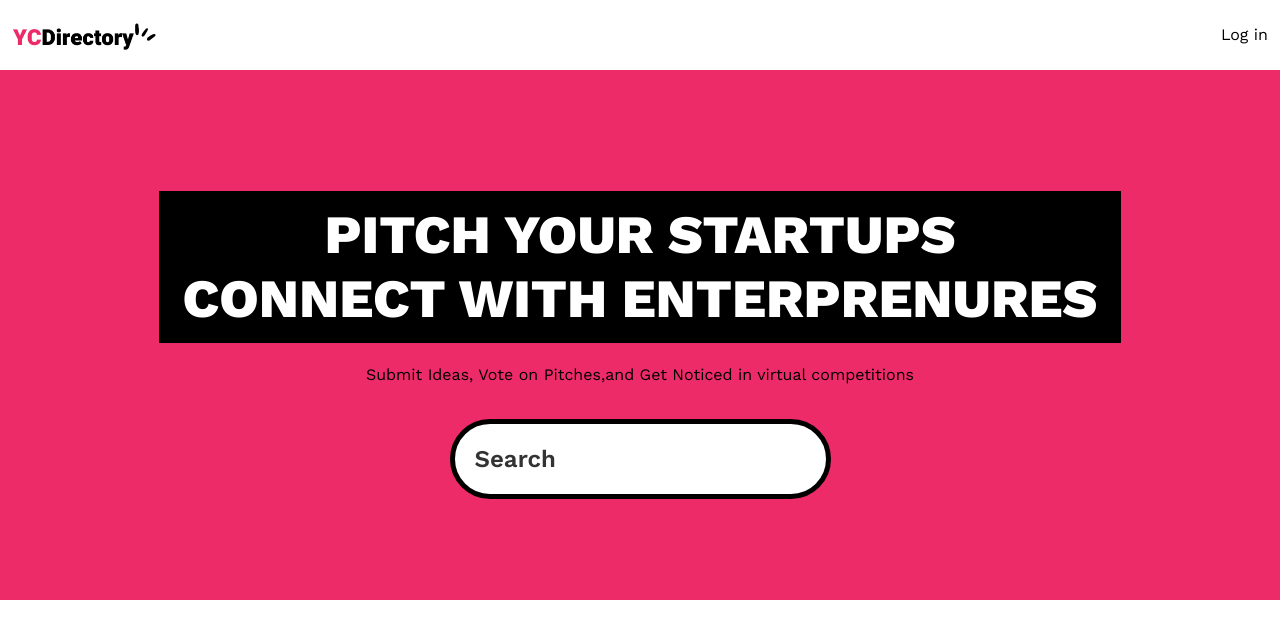
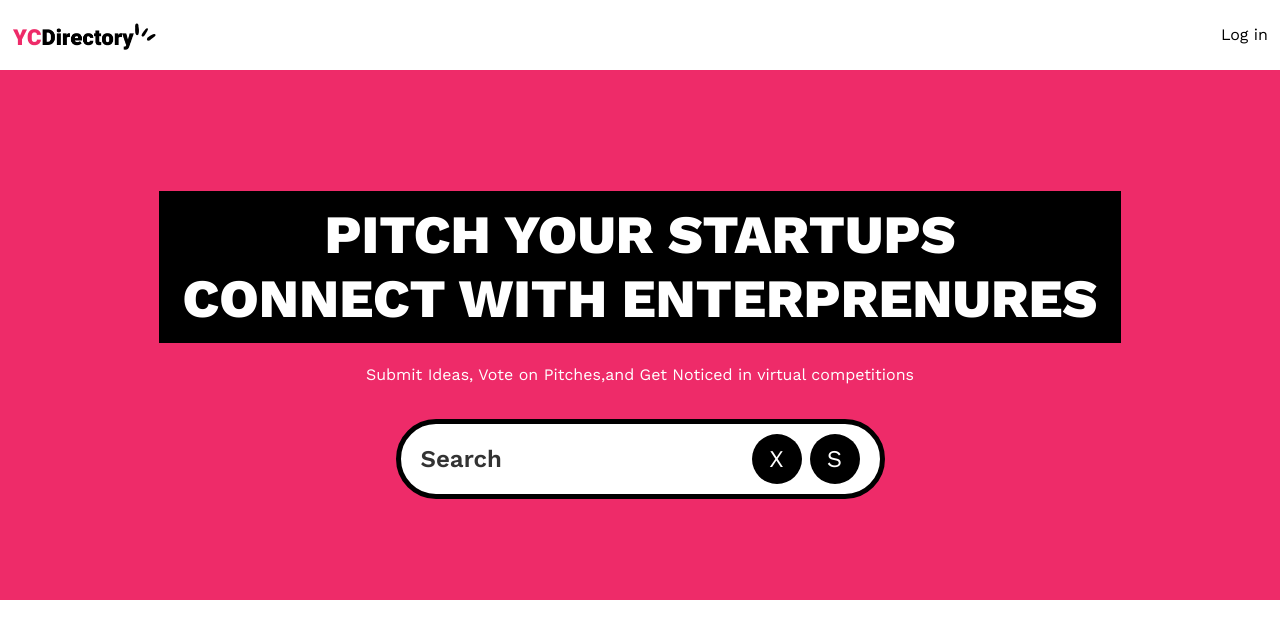
Before and after one commit to alantomanu/yc_directory, a Next.js app in the folder yc_app/: page / in a window 1280 px wide. Shown: the top 638 px of the page. Built offline with nearby package versions, Linux system fonts and the light colour scheme; no server answers.

Commit message:
Refactor SearchForm component and update Home layout: Added SearchFormReset component for improved search functionality. Updated subheading styles in page.tsx to enhance readability and visual appeal.

```diff
--- a/yc_app/app/(root)/page.tsx
+++ b/yc_app/app/(root)/page.tsx
@@ -7,7 +7,7 @@ export default function Home() {
     Pitch your Startups <br />
     connect with enterprenures
    </h1>
-<p className="subheading !max-w-3xl">
+<p className="subheading !max-w-3xl text-white">
   Submit Ideas, Vote on Pitches,and Get Noticed in virtual competitions
 </p>
 <SearchForm />
--- a/yc_app/app/components/SearchForm.tsx
+++ b/yc_app/app/components/SearchForm.tsx
@@ -1,23 +1,20 @@
 import React from 'react'
+import SearchFormReset from './searchFormReset';
 
 const SearchForm = () => {
     const query = "test";
-    const reset = () => {
-        const form = document.querySelector(".search-form") as HTMLFormElement;
-        if(form){
-            form.reset();
-        }
-    }
+
   return (
     <div>
       <form action="/" className="search-form">
         <input type="text" defaultValue="" placeholder="Search" className="search-input" />
         <div className="flex gap-2">
             {query &&(
-                <button type="submit" className="flex gap-2" onClick={reset}>
-
-                </button>
+              <SearchFormReset />
             )}
+            <button type="submit" className="search-btn text-white">
+                    S
+                   </button>
         </div>
       </form>
     </div>
--- /dev/null
+++ b/yc_app/app/components/searchFormReset.tsx
@@ -0,0 +1,24 @@
+
+"use client"
+
+import Link from "next/link";
+
+const searchFormReset = () => {
+    const reset = () => {
+        const form = document.querySelector(".search-form") as HTMLFormElement;
+        if(form){
+            form.reset();
+        }
+    }
+  return (
+    <div>
+       <button type="submit" onClick={reset}>
+                   <Link href="/" className="search-btn text-white">
+                   X</Link>
+                   </button>
+
+    </div>
+  )
+}
+
+export default searchFormReset
```
